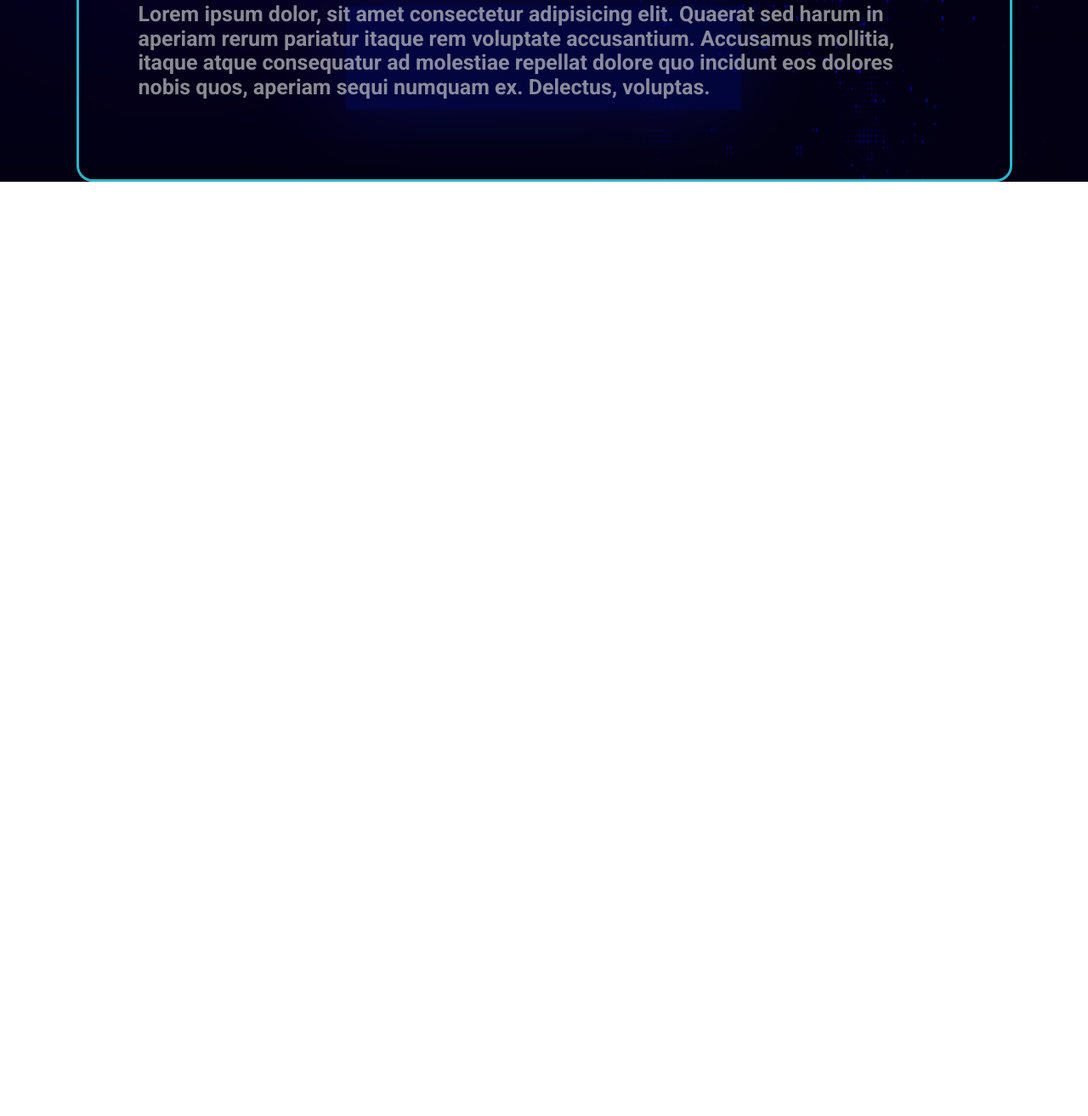
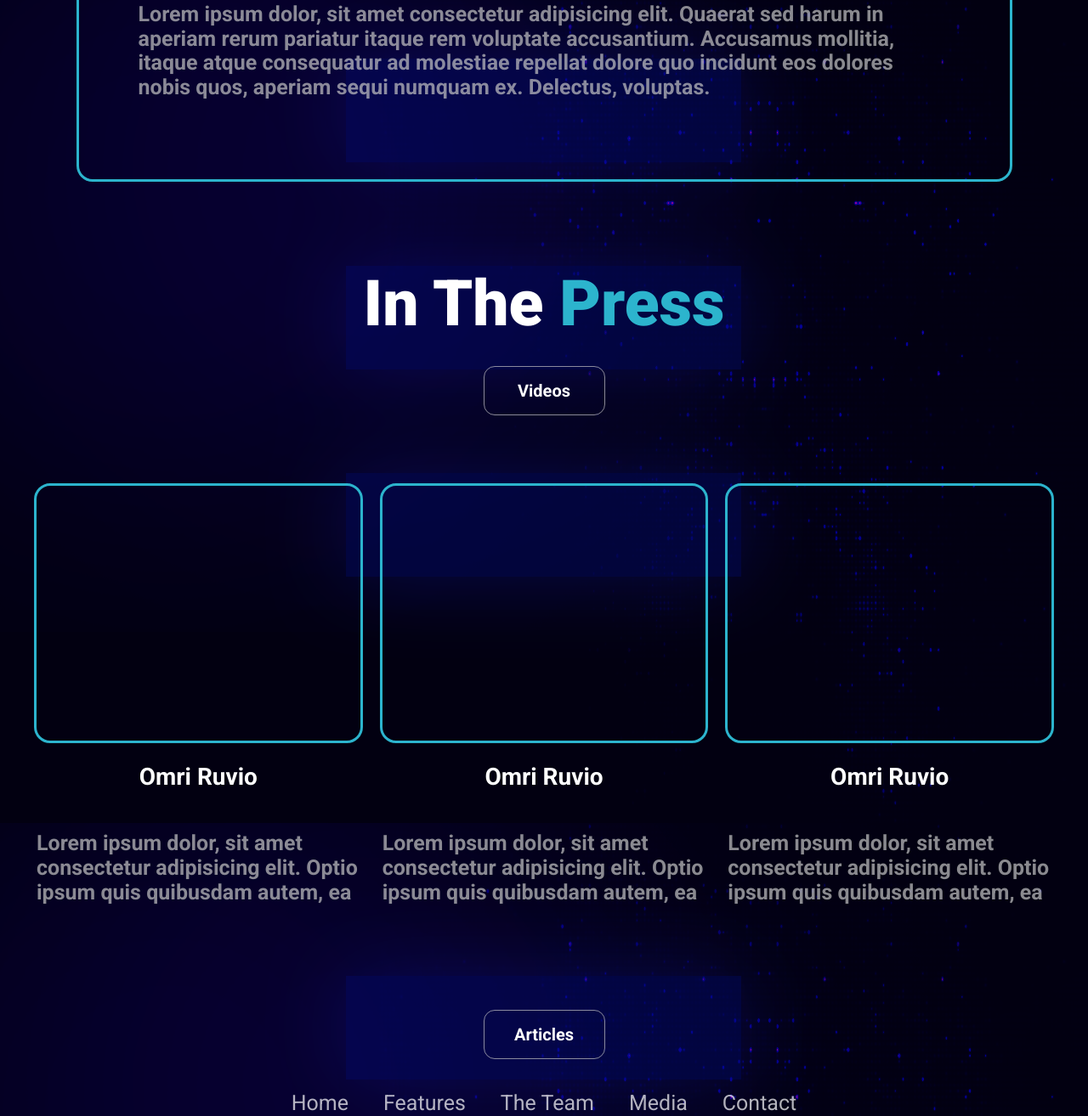
Before and after one commit to Omriruvio/CyberGames2020, a plain HTML site: page src/index.html in a window 1280 px wide. Shown: the part 2616-3930 px from the top of the page at 85% size. Before the commit the page ends 2830 px from the top, so only its background shows below. Drawn offline with Linux system fonts and the light colour scheme.

Commit message:
feature(media): structure & style

```diff
--- a/src/blocks/brief/brief.css
+++ b/src/blocks/brief/brief.css
@@ -9,3 +9,8 @@
   flex-direction: column;
   justify-content: center;
 }
+
+.media .brief {
+  width: 100%;
+  padding: 0;
+}
--- /dev/null
+++ b/src/blocks/list-item/_place/list-item_place_media.css
@@ -0,0 +1,2 @@
+.list-item_place_media {
+}
--- /dev/null
+++ b/src/blocks/media/__articles/media__articles.css
@@ -0,0 +1,7 @@
+.media__articles {
+  display: flex;
+  flex-direction: column;
+  justify-content: center;
+  align-items: center;
+  margin-top: 68px;
+}
--- /dev/null
+++ b/src/blocks/media/__link/media__link.css
@@ -0,0 +1,5 @@
+.media__link {
+  font-size: 2.5rem;
+  text-decoration: none;
+  color: rgba(255, 255, 255, 0.7);
+}
--- /dev/null
+++ b/src/blocks/media/__nav/media__nav.css
@@ -0,0 +1,6 @@
+.media__nav {
+  display: flex;
+  justify-self: center;
+  align-self: center;
+  margin: auto;
+}
--- /dev/null
+++ b/src/blocks/media/__videos/media__videos.css
@@ -0,0 +1,5 @@
+.media__videos {
+  display: flex;
+  gap: 26px;
+  margin: 0 43px;
+}
--- /dev/null
+++ b/src/blocks/media/__wrapper/media__wrapper.css
@@ -0,0 +1,5 @@
+.media__wrapper {
+  display: flex;
+  flex-direction: column;
+  align-items: center;
+}
--- /dev/null
+++ b/src/blocks/media/media.css
@@ -0,0 +1,4 @@
+.media {
+  margin: 100px auto 0;
+  max-width: 1440px;
+}
--- a/src/index.html
+++ b/src/index.html
@@ -66,6 +66,39 @@
           <p class="brief__description">Lorem ipsum dolor, sit amet consectetur adipisicing elit. Quaerat sed harum in aperiam rerum pariatur itaque rem voluptate accusantium. Accusamus mollitia, itaque atque consequatur ad molestiae repellat dolore quo incidunt eos dolores nobis quos, aperiam sequi numquam ex. Delectus, voluptas.</p>
         </section>
       </section>
+      <section class="media">
+        <h2 class="page-title">In The <span class="page-title__accent">Press</span></h2>
+        <button class="button button_type_main">Videos</button>
+        <section class="media__videos">
+          <div class="media__wrapper">
+            <div class="brief"></div>
+            <h2 class="brief__title">Omri Ruvio</h2>
+            <p class="brief__description">Lorem ipsum dolor, sit amet consectetur adipisicing elit. Optio ipsum quis quibusdam autem, ea </p>
+          </div>
+          <div class="media__wrapper">
+            <div class="brief"></div>
+            <h2 class="brief__title">Omri Ruvio</h2>
+            <p class="brief__description">Lorem ipsum dolor, sit amet consectetur adipisicing elit. Optio ipsum quis quibusdam autem, ea </p>
+          </div>
+          <div class="media__wrapper">
+            <div class="brief"></div>
+            <h2 class="brief__title">Omri Ruvio</h2>
+            <p class="brief__description">Lorem ipsum dolor, sit amet consectetur adipisicing elit. Optio ipsum quis quibusdam autem, ea </p>
+          </div>
+        </section>
+        <section class="media__articles">
+          <button class="button button_type_main">Articles</button>
+          <nav class="media__nav">
+            <ul class="list list_place_header">
+              <li class="list-item list-item_place_media"><a href="#" class="media__link">Home</a></li>
+              <li class="list-item list-item_place_media"><a href="#" class="media__link">Features</a></li>
+              <li class="list-item list-item_place_media"><a href="#" class="media__link">The Team</a></li>
+              <li class="list-item list-item_place_media"><a href="#" class="media__link">Media</a></li>
+              <li class="list-item list-item_place_media"><a href="#" class="media__link">Contact</a></li>
+            </ul>
+          </nav>
+        </section>
+      </section>
       <footer class="footer"></footer>
     </div>
     <script src="./page/index.js"></script>
--- a/src/page/index.css
+++ b/src/page/index.css
@@ -17,6 +17,7 @@
 @import url('../blocks/circle-icon/circle-icon.css');
 @import url('../blocks/team/team.css');
 @import url('../blocks/brief/brief.css');
+@import url('../blocks/media/media.css');
 /* blocks */
 
 /* elements */
@@ -32,12 +33,18 @@
 @import url('../blocks/team/__categories/team__categories.css');
 @import url('../blocks/team/__category/team__category.css');
 @import url('../blocks/team/__members/team__members.css');
+@import url('../blocks/media/__nav/media__nav.css');
+@import url('../blocks/media/__articles/media__articles.css');
+@import url('../blocks/media/__videos/media__videos.css');
+@import url('../blocks/media/__wrapper/media__wrapper.css');
+@import url('../blocks/media/__link/media__link.css');
 /* elements */
 
 /* modifiers */
 @import url('../blocks/logo/_place/logo_place_header.css');
 @import url('../blocks/list/_place/list_place_header.css');
 @import url('../blocks/list-item/_place/list-item_place_header.css');
+@import url('../blocks/list-item/_place/list-item_place_footer.css');
 @import url('../blocks/button/_type/button_type_main.css');
 @import url('../blocks/circle-icon/_place/circle-icon_place_features.css');
 @import url('../blocks/circle-icon/_place/circle-icon_place_team.css');
```
